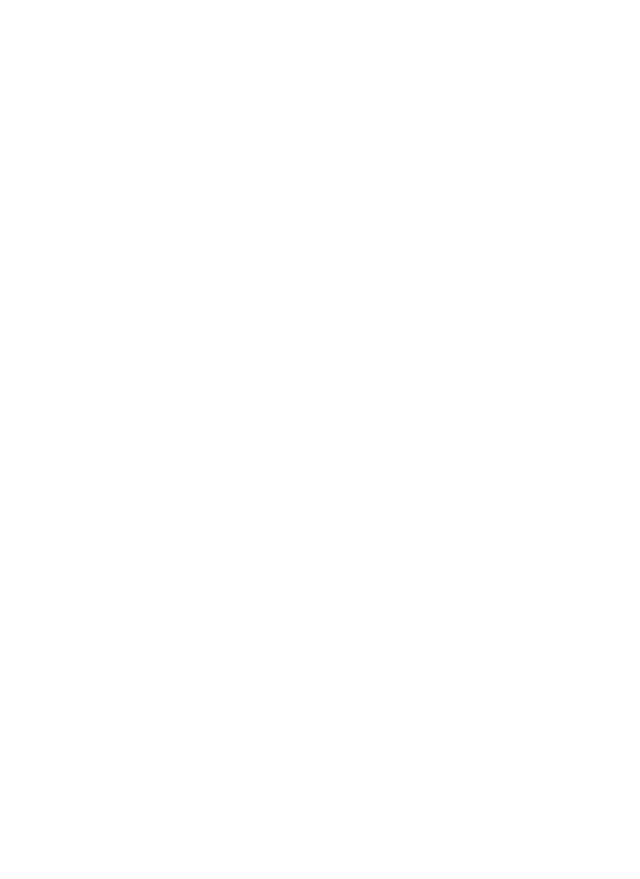
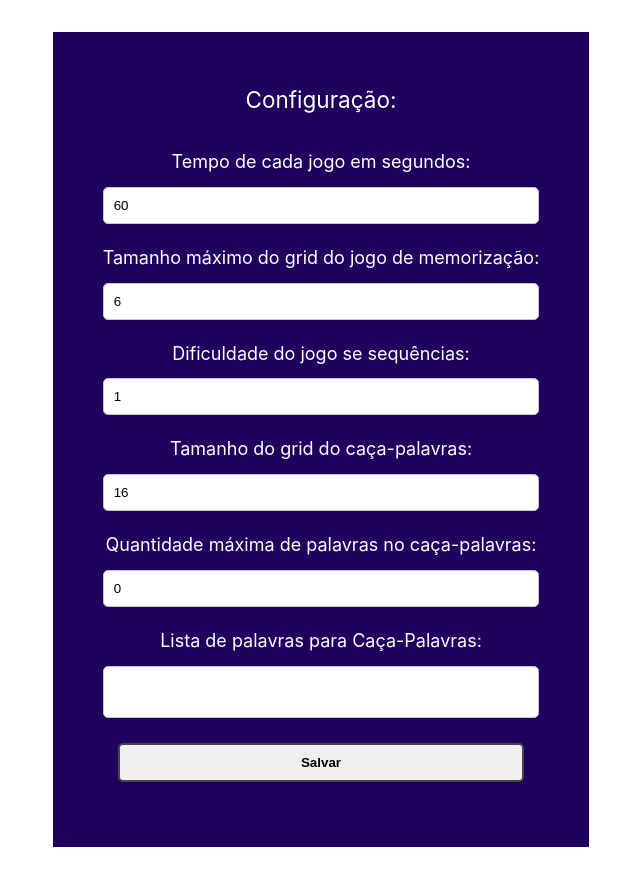
Before and after one commit to jvbfelix/memorizationTest, a Vue app: page /config in a window 1280 px wide. Before the commit this address had no page. Shown: the whole page, without its empty margins (319-959 px from the left). Before the commit the page ends 800 px from the top, so only its background shows below. Built offline with nearby package versions, Linux system fonts and the light colour scheme.

Commit message:
✨ feat(config): adiciona tela de configuração

```diff
--- a/src/router/index.ts
+++ b/src/router/index.ts
@@ -1,5 +1,6 @@
 import { createRouter, createWebHistory } from 'vue-router'
 import GameView from '@/views/GameView.vue'
+import ConfigView from '@/views/ConfigView.vue'
 
 const router = createRouter({
   history: createWebHistory(import.meta.env.BASE_URL),
@@ -8,6 +9,11 @@
       path: '/',
       name: 'game',
       component: GameView
+    },
+    {
+      path: '/config',
+      name: 'config',
+      component: ConfigView
     }
   ]
 })
--- /dev/null
+++ b/src/stores/config.ts
@@ -0,0 +1,56 @@
+import { ref } from 'vue'
+import { defineStore } from 'pinia'
+
+export const useConfigStore = defineStore('configuration', () => {
+  const GameTime = ref(Number(localStorage.getItem('GameTime')) || 60)
+  const MemorizationMaxGrid = ref(Number(localStorage.getItem('MemorizationMaxGrid')) || 6)
+  const SequencesDifficulty = ref(Number(localStorage.getItem('SequencesDifficulty')) || 1)
+  const HuntingMaxGrid = ref(Number(localStorage.getItem('HuntingMaxGrid')) || 16)
+  const HuntingWordsMax = ref(Number(localStorage.getItem('HuntingWordsMax')) || 0)
+  const HuntingWordsList = ref(JSON.parse(localStorage.getItem('HuntingWordsList') || '[""]'))
+
+  function setGameTime(value: number) {
+    GameTime.value = value
+    localStorage.setItem('GameTime', value.toString())
+  }
+
+  function setMemorizationMaxGrid(value: number) {
+    MemorizationMaxGrid.value = value
+    localStorage.setItem('MemorizationMaxGrid', value.toString())
+  }
+
+  function setSequencesDifficulty(value: number) {
+    SequencesDifficulty.value = value
+    localStorage.setItem('SequencesDifficulty', value.toString())
+  }
+
+  function setHuntingMaxGrid(value: number) {
+    HuntingMaxGrid.value = value
+    localStorage.setItem('HuntingMaxGrid', value.toString())
+  }
+
+  function setHuntingWordsMax(value: number) {
+    HuntingWordsMax.value = value
+    localStorage.setItem('HuntingWordsMax', value.toString())
+  }
+
+  function setHuntingWordsList(value: string[]) {
+    HuntingWordsList.value = value
+    localStorage.setItem('HuntingWordsList', JSON.stringify(value))
+  }
+
+  return {
+    GameTime,
+    MemorizationMaxGrid,
+    SequencesDifficulty,
+    HuntingMaxGrid,
+    HuntingWordsMax,
+    HuntingWordsList,
+    setGameTime,
+    setMemorizationMaxGrid,
+    setSequencesDifficulty,
+    setHuntingMaxGrid,
+    setHuntingWordsMax,
+    setHuntingWordsList
+  }
+})
--- /dev/null
+++ b/src/views/ConfigView.vue
@@ -0,0 +1,116 @@
+<script setup lang="ts">
+import { useConfigStore } from '@/stores/config'
+import { storeToRefs } from 'pinia'
+
+const store = useConfigStore()
+
+const {
+  GameTime,
+  MemorizationMaxGrid,
+  SequencesDifficulty,
+  HuntingMaxGrid,
+  HuntingWordsMax,
+  HuntingWordsList
+} = storeToRefs(store)
+
+const {
+  setGameTime,
+  setMemorizationMaxGrid,
+  setSequencesDifficulty,
+  setHuntingMaxGrid,
+  setHuntingWordsMax,
+  setHuntingWordsList
+} = store
+
+const saveConfig = () => {
+  setGameTime(GameTime.value)
+  setMemorizationMaxGrid(MemorizationMaxGrid.value)
+  setSequencesDifficulty(SequencesDifficulty.value)
+  setHuntingMaxGrid(HuntingMaxGrid.value)
+  setHuntingWordsMax(HuntingWordsMax.value)
+  try {
+    const arr: string = HuntingWordsList.value
+    const list = arr.includes(',') ? arr.split(',') : arr.split('\n')
+    setHuntingWordsList(list)
+  } catch {
+    console.log('error on convert', HuntingWordsList.value)
+  }
+  alert('Configurações salvas com sucesso!')
+}
+</script>
+
+<template>
+  <main>
+    <section class="config-view">
+      <h1>Configuração:</h1>
+      <form @submit.prevent="saveConfig">
+        <label for="timer">Tempo de cada jogo em segundos:</label>
+        <input type="number" id="timer" v-model="GameTime" />
+
+        <label for="memorizationMaxGrid">Tamanho máximo do grid do jogo de memorização:</label>
+        <input type="number" id="memorizationMaxGrid" v-model="MemorizationMaxGrid" />
+
+        <label for="sequencesDifficulty">Dificuldade do jogo se sequências:</label>
+        <input type="number" id="sequencesDifficulty" v-model="SequencesDifficulty" />
+
+        <label for="huntingMaxGrid">Tamanho do grid do caça-palavras:</label>
+        <input type="number" id="huntingMaxGrid" v-model="HuntingMaxGrid" />
+
+        <label for="huntingWordsMax">Quantidade máxima de palavras no caça-palavras:</label>
+        <input type="number" id="huntingWordsMax" v-model="HuntingWordsMax" />
+
+        <label for="huntingWordsList">Lista de palavras para Caça-Palavras:</label>
+        <textarea id="huntingWordsList" v-model="HuntingWordsList"></textarea>
+
+        <button type="submit">Salvar</button>
+      </form>
+    </section>
+  </main>
+</template>
+
+<style scoped lang="scss">
+.config-view {
+  padding: 10px;
+  background-color: #21005d;
+  -webkit-user-select: none;
+  -ms-user-select: none;
+  user-select: none;
+  text-align: center;
+  color: #ffffff;
+  padding: 50px;
+
+  h1 {
+    margin-bottom: 20px;
+  }
+
+  form {
+    font-size: 1.2em;
+    font-weight: 100;
+    display: grid;
+    grid-template-columns: repeat(auto-fit);
+    grid-gap: 10px;
+
+    input,
+    textarea {
+      padding: 10px;
+      border-radius: 5px;
+      border: 1px solid #cac4d0;
+      resize: none;
+    }
+
+    label {
+      margin: 10px 0 0 0;
+    }
+
+    button {
+      padding: 10px 20px;
+      background-color: #f0f0f0;
+      border-radius: 5px;
+      outline: none;
+      border: 2px solid #49454f;
+      margin: 15px;
+      font-weight: bold;
+    }
+  }
+}
+</style>
--- a/src/views/GameView.vue
+++ b/src/views/GameView.vue
@@ -5,6 +5,19 @@
 import PresentationSection from '@/components/PresentationSection.vue'
 import { reactive } from 'vue'
 import TimerTile from '@/components/TimerTile.vue'
+import { useConfigStore } from '@/stores/config'
+import { storeToRefs } from 'pinia'
+
+const store = useConfigStore()
+
+const {
+  GameTime,
+  MemorizationMaxGrid,
+  SequencesDifficulty,
+  HuntingMaxGrid,
+  HuntingWordsMax,
+  HuntingWordsList
+} = storeToRefs(store)
 
 let game = reactive({ presentation: 0, active: false })
 const nextGame = () => {
@@ -22,21 +35,19 @@
 const finishGame = () => {
   game.active = false
 }
-
-const words = ['teste', 'computação', 'árvore']
 </script>
 
 <template>
   <main>
     <PresentationSection v-if="!game.active" :game="game.presentation" :startGame="nextGame" />
-    <TimerTile v-if="game.active" :limit="2" :endGame="finishGame" />
-    <MemorizationGame v-if="game.active && game.presentation == 2" :maxGrid="6" />
-    <SequencesGame v-if="game.active && game.presentation == 3" :difficulty="1" />
+    <TimerTile v-if="game.active" :limit="GameTime" :endGame="finishGame" />
+    <MemorizationGame v-if="game.active && game.presentation == 2" :maxGrid="MemorizationMaxGrid" />
+    <SequencesGame v-if="game.active && game.presentation == 3" :difficulty="SequencesDifficulty" />
     <HuntingWords
       v-if="game.active && game.presentation == 4"
-      :maxGrid="16"
-      :words="words"
-      :words-max="words.length"
+      :maxGrid="HuntingMaxGrid"
+      :words="HuntingWordsList"
+      :wordsMax="HuntingWordsMax"
     />
   </main>
 </template>
```
Also changed, not shown: src/stores/counter.ts (deleted, +0 -12 lines).
